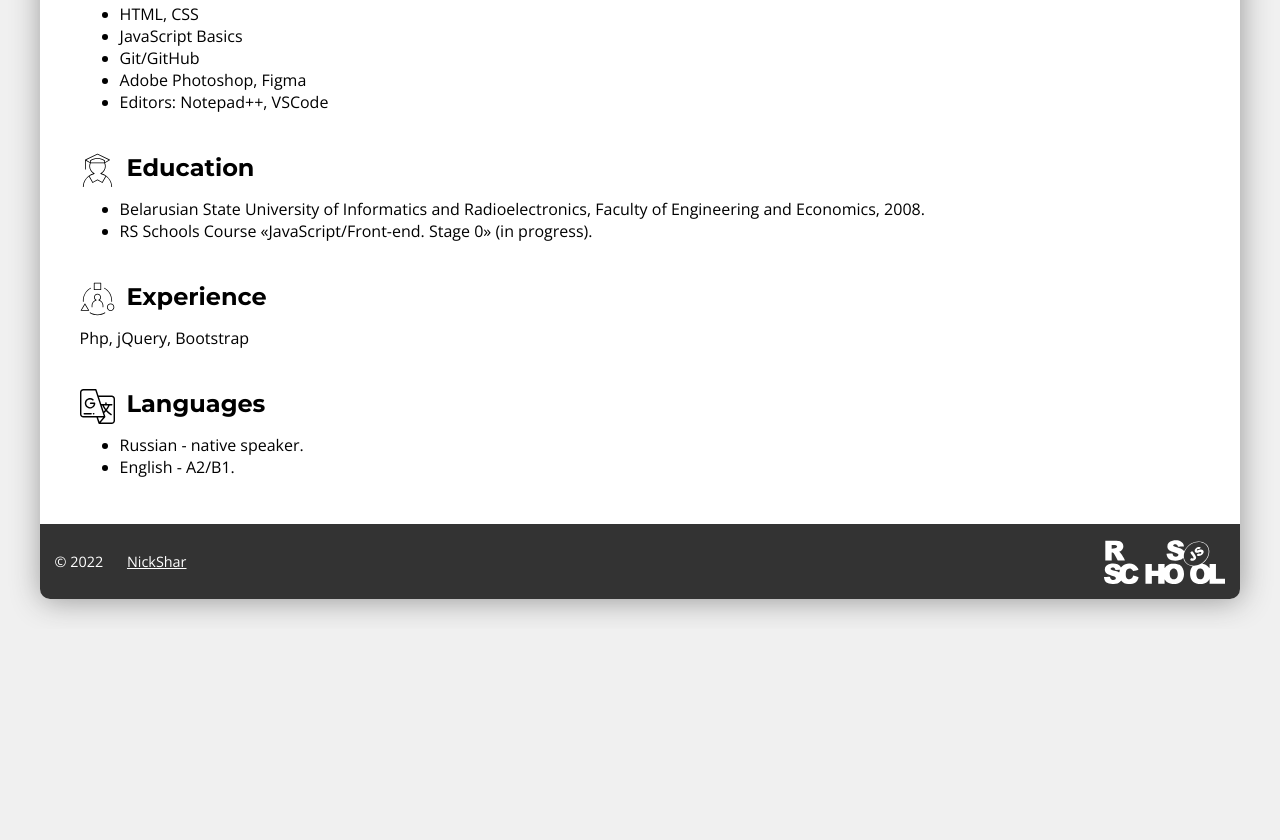
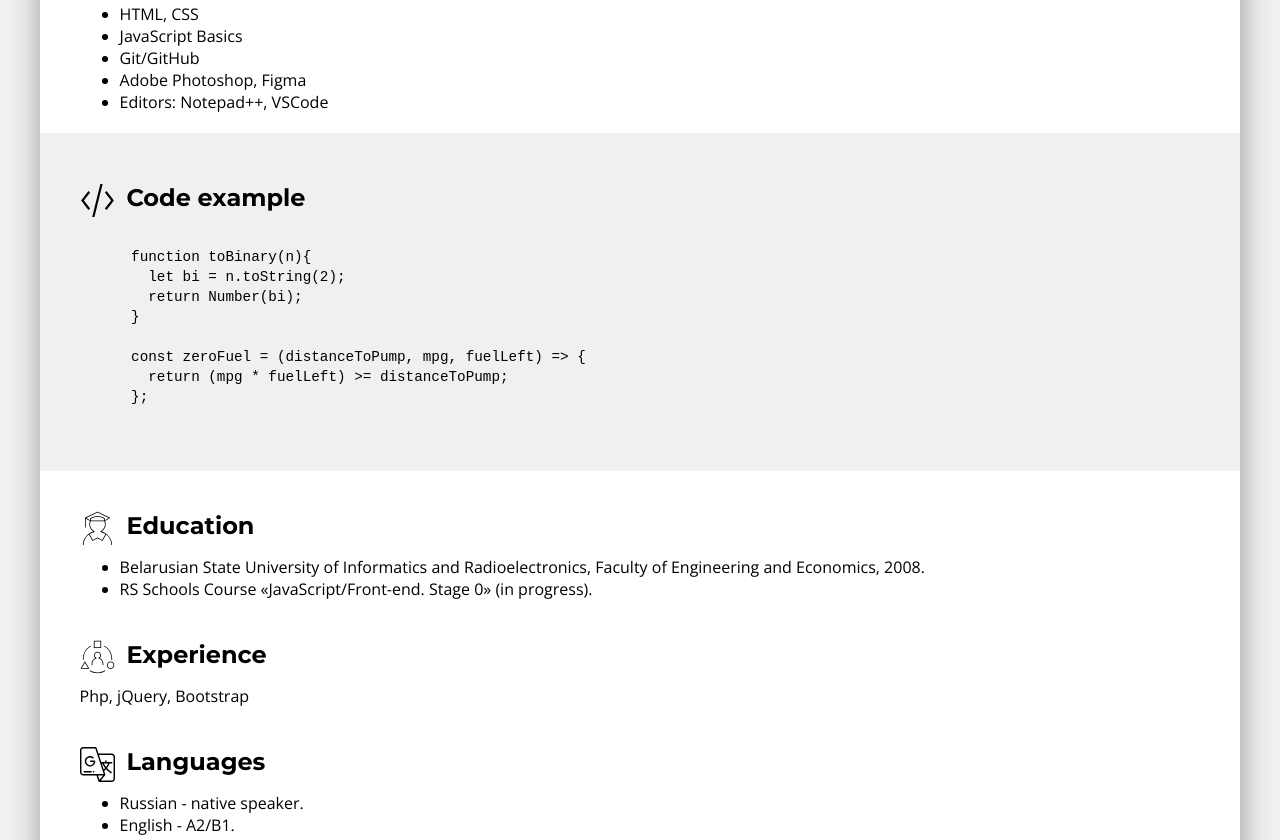
Before and after one commit to NickShar/rsschool-cv, a plain HTML site: page index.html in a window 1280 px wide. Shown: the part 631-1471 px from the top of the page. Before the commit the page ends 1260 px from the top, so only its background shows below. Drawn offline with nearby package versions, Linux system fonts and the light colour scheme.

Commit message:
feat: add code example

```diff
--- a/index.html
+++ b/index.html
@@ -18,6 +18,8 @@
         <li class="nav-item"><a href="#contacts" class="nav-link">Contacts</a></li>
         <li class="nav-item"><a href="#summary" class="nav-link">Summary</a></li>
         <li class="nav-item"><a href="#skills" class="nav-link">Skills</a></li>
+        <li class="nav-item"><a href="#code" class="nav-link">Code</a></li>
+        <li class="nav-item"><a href="#education" class="nav-link">Education</a></li>
       </ul>
     </nav>
   </header>
@@ -167,7 +169,29 @@
     <li>Editors: Notepad++, VSCode</li>
   </ul>
 </section>
-  <section>
+<section id="code">
+<h2>
+  <svg viewBox="0 0 512 512" xmlns="http://www.w3.org/2000/svg">
+    <polygon  points="388.632 393.82 495.823 255.94 388.684 118.178 363.424 137.822 455.288 255.944 363.368 374.18 388.632 393.82" class="ci-primary"/>
+    <polygon points="148.579 374.181 56.712 255.999 148.629 137.823 123.371 118.177 16.177 255.993 123.314 393.819 148.579 374.181" class="ci-primary"/>
+    <polygon  points="330.529 16 297.559 16 178.441 496 211.412 496 330.529 16" class="ci-primary"/>
+  </svg>
+  Code example</h2>
+  <pre>
+    <code>
+      function toBinary(n){
+        let bi = n.toString(2);
+        return Number(bi);
+      }
+
+      const zeroFuel = (distanceToPump, mpg, fuelLeft) => {
+        return (mpg * fuelLeft) >= distanceToPump;
+      };
+    </code>
+  </pre>
+
+</section>
+  <section id="education">
     <h2>
       <svg version="1.1" xmlns="http://www.w3.org/2000/svg" xmlns:xlink="http://www.w3.org/1999/xlink" x="0px" y="0px"
       viewBox="0 0 32 32" style="enable-background:new 0 0 32 32;" xml:space="preserve">
--- a/style.css
+++ b/style.css
@@ -85,6 +85,14 @@ h2:hover::after {
      background: rgba(9, 105, 218, 0.5);
 }
 
+#code{
+    margin: 20px -40px;
+    background: #f0f0f0;
+    padding: 10px 40px;
+}
+
+#code pre{font-size: 1.1em; line-height: 20px; white-space: pre-wrap;}
+
 
 footer{
     background-color: #333;
```
